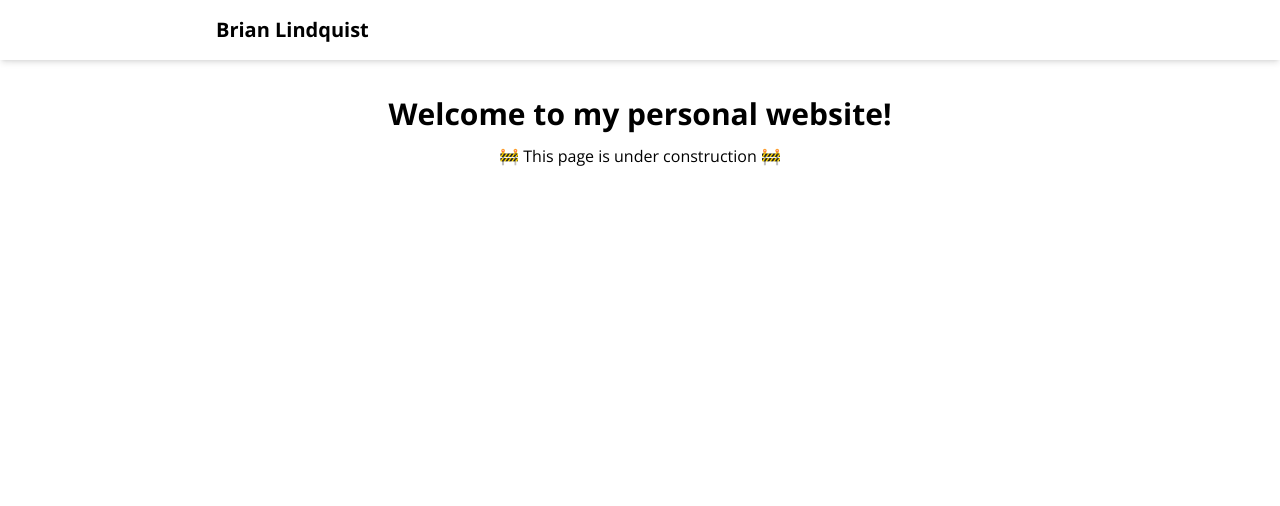
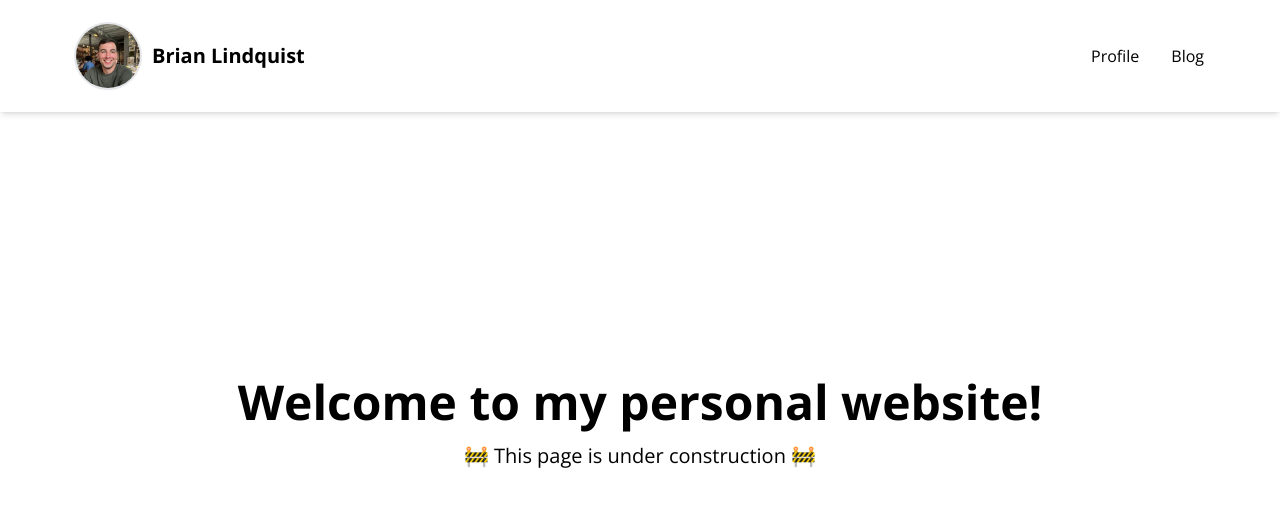
Before and after one commit to bplindquist/personal-website, a React (Vite) app: page / in a window 1280 px wide. Shown: the top 506 px of the page. Built offline with nearby package versions, Linux system fonts and the light colour scheme.

Commit message:
add profile image and nav link texts

```diff
--- a/src/App.tsx
+++ b/src/App.tsx
@@ -1,16 +1,20 @@
-import { Navigation } from "@/components/Navigation/Navigation";
+import { Navigation } from "@/components/Navigation";
 
 export const App = () => {
   return (
     <>
       <Navigation />
-      <main className="flex justify-center pt-24 px-4 sm:px-6 lg:px-8">
-        <div className="flex flex-col items-center max-w-7xl w-full text-center">
-          <h1 className="font-bold text-3xl mb-3">
-            Welcome to my personal website!
-          </h1>
-          <p>🚧 This page is under construction 🚧</p>
-        </div>
+      <main>
+        <section className="flex items-center justify-center min-h-[80vh] sm:min-h-[85vh] lg:min-h-[90vh] pt-24 sm:pt-28 lg:pt-32 px-4 sm:px-6 lg:px-8 w-full">
+          <div className="flex flex-col items-center justify-center max-w-4xl text-center">
+            <h1 className="font-bold text-3xl sm:text-4xl lg:text-5xl mb-4">
+              Welcome to my personal website!
+            </h1>
+            <p className="text-lg sm:text-xl">
+              🚧 This page is under construction 🚧
+            </p>
+          </div>
+        </section>
       </main>
     </>
   );
--- /dev/null
+++ b/src/components/Navigation.tsx
@@ -0,0 +1,28 @@
+import profile from "@/assets/profile.jpeg";
+
+export const Navigation = () => {
+  return (
+    <header>
+      <nav
+        className="fixed top-0 w-full bg-white shadow-md z-50"
+        aria-label="Main navigation"
+      >
+        <div className="flex flex-row items-center justify-between max-w-6xl mx-auto px-3 py-6 w-full">
+          <div className="flex items-center gap-3">
+            <img
+              src={profile}
+              alt="Profile"
+              className="w-16 h-16 rounded-full object-cover ring-2 ring-gray-200 shadow-sm"
+            />
+            <h2 className="font-bold text-xl">Brian Lindquist</h2>
+          </div>
+
+          <ul className="flex flex-row items-center gap-8 list-none m-0 p-0">
+            <li>Profile</li>
+            <li>Blog</li>
+          </ul>
+        </div>
+      </nav>
+    </header>
+  );
+};
--- a/src/components/Navigation/Navigation.tsx
+++ /dev/null
@@ -1,18 +0,0 @@
-export const Navigation = () => {
-  return (
-    <header>
-      <nav
-        className="fixed top-0 left-1/2 -translate-x-1/2 w-full max-w-[1440px] bg-white shadow-md z-50"
-        aria-label="Main navigation"
-      >
-        <div className="flex flex-row align-center justify-between max-w-4xl mx-auto px-6 py-4 w-full">
-          <div className="flex align-center justify-start">
-            <h2 className="font-bold text-xl">Brian Lindquist</h2>
-          </div>
-
-          <ul>{/* {nav links} */}</ul>
-        </div>
-      </nav>
-    </header>
-  );
-};
```
Also changed, not shown: src/assets/profile.jpeg (added).
